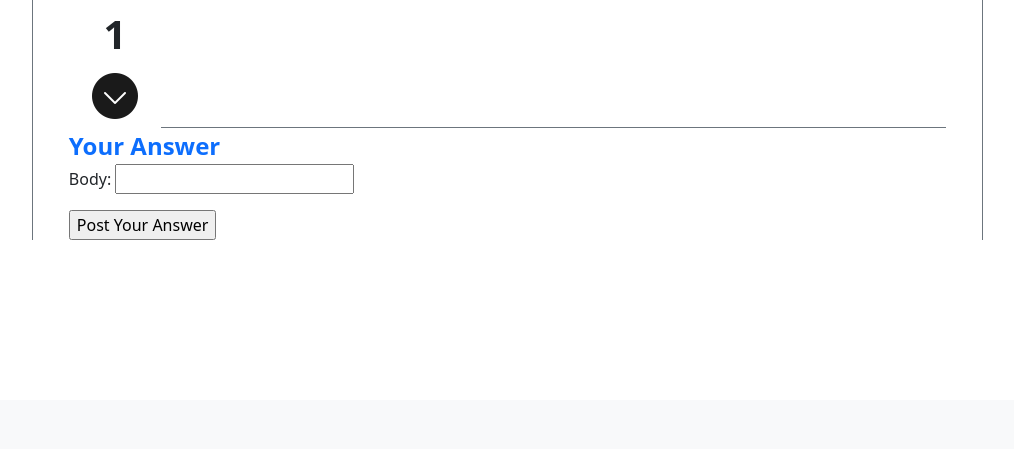
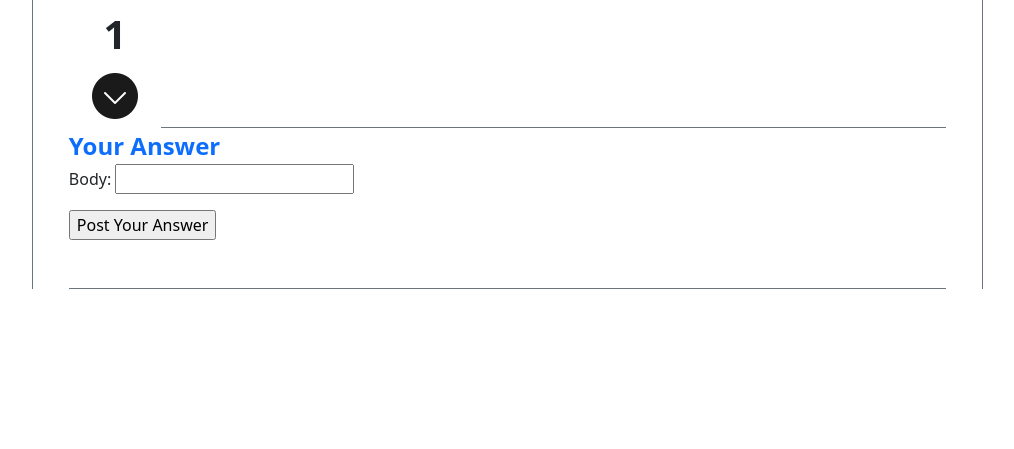
Before and after one commit to valed-dm/soclone, a Django app: page /questions/1/ in a window 1280 px wide. Shown: the part 731-1180 px from the top of the page, without its empty margins (157-1171 px from the left). Before the commit the page ends 971 px from the top, so only its background shows below. Run offline with Django 4.2, Linux system fonts and the light colour scheme; tables that the repository leaves empty hold one stand-in row (values such as "Sample post"); parts of the project's set-up code (start-up, migrations or seed data) failed here and were passed over; some libraries are stand-ins or nearby versions.

Commit message:
answer_form.html got bottom border

```diff
--- a/soclone/templates/questions/answer_form.html
+++ b/soclone/templates/questions/answer_form.html
@@ -1,6 +1,8 @@
+<div class="border-bottom border-secondary pb-5">
   <span class="fs-4 fw-bolder text-primary">Your Answer</span>
   <form method="post">
     {% csrf_token %}
     {{ answer_form.as_p }}
     <input type="submit" value="Post Your Answer" />
   </form>
+</div>
```
Lines whose indentation alone changed are shown as unchanged.
